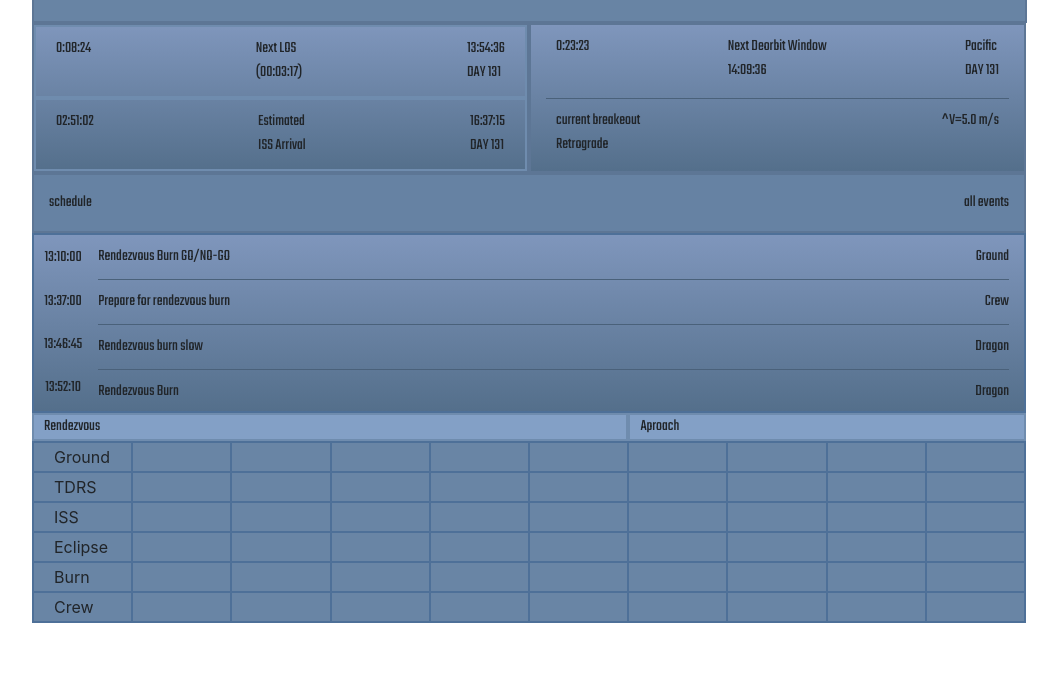
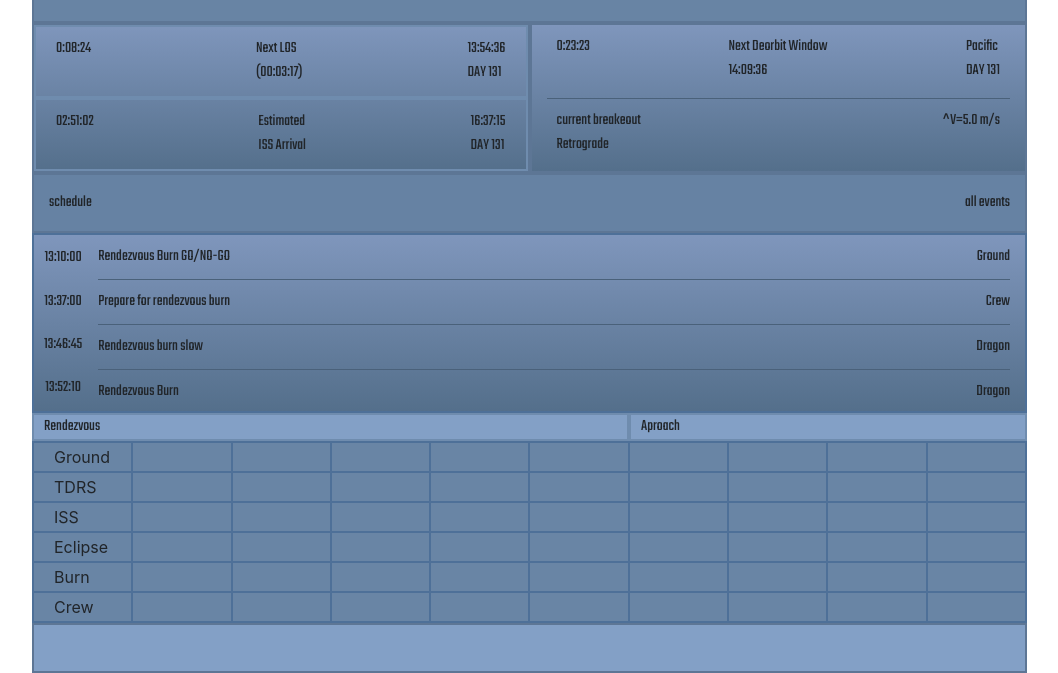
Before and after one commit to Maksym-Cherniaiev/home-work-N3, a plain HTML site: page index.html in a window 1280 px wide. Shown: the part 830-1503 px from the top of the page, without its empty margins (111-1169 px from the left). Before the commit the page ends 1469 px from the top, so only its background shows below. Drawn offline with nearby package versions, Linux system fonts and the light colour scheme.

Commit message:
Project paused, added footer

```diff
--- a/css/base.css
+++ b/css/base.css
@@ -1,5 +1,6 @@
 @import "./header.css";
 @import "./center.css";
+@import "./footer.css";
 
 body {
 	width: 100%;
--- a/css/center/bellow Burn title.css
+++ b/css/center/bellow Burn title.css
@@ -2,6 +2,7 @@
 	padding: 0;
 	background-color: rgb(131, 160, 198);
 	display: flex;
+	width: 995px;
 }
 .title-element__left {
 	padding-left: 10px;
--- a/css/center/flight-section.css
+++ b/css/center/flight-section.css
@@ -1,7 +1,7 @@
 .flight-time {
 	height: 150px;
 	padding: 0;
-	width: 100%;
+	width: 995px;
 	display: flex;
 }
 .flight-time__time {
--- a/css/center/schedule-section.css
+++ b/css/center/schedule-section.css
@@ -5,11 +5,13 @@
 	justify-content: space-between;
 	border: 2px solid rgb(93, 118, 149);
 	align-items: center;
+	width: 995px;
 }
 
 .burn {
 	border: 2px solid rgb(78, 112, 152);
 	padding: 0;
+	width: 995px;
 	height: 180px;
 	display: flex;
 	background: linear-gradient(rgb(127, 150, 188), rgb(84, 111, 139));
--- a/css/center/table.css
+++ b/css/center/table.css
@@ -1,9 +1,10 @@
 .table {
 	padding: 0;
+	margin: 0;
 }
 .table-main {
 	border: 2px solid rgb(78, 112, 152);
-	width: 100%;
+	width: 995px;
 	background-color: rgb(105, 133, 165);
 }
 td.table-row__element {
--- /dev/null
+++ b/css/footer.css
@@ -0,0 +1,6 @@
+.footer-element {
+	width: 995px;
+	height: 50px;
+	background-color: rgb(131, 160, 198);
+	border: 2px solid rgb(93, 118, 149);
+}
--- a/index.html
+++ b/index.html
@@ -1,5 +1,5 @@
 <!DOCTYPE html>
-<html lang="eng">
+<html lang="en">
 <head>
 	<meta charset="utf-8">
 	<meta name="viewport" content="width=device-width, initial-scale=1.0">
@@ -154,7 +154,7 @@
 					<p>13:52:10</p>
 				</div>
 				<div class="burn-img">
-					<img src="" alt="">
+					<!-- <img src="" alt=""> -->
 				</div>
 				<div class="container burn-rendezvous">
 					<div class="burn-rendezvous__element">
@@ -266,7 +266,11 @@
 			</div>
 		</main>
 
+		<div class="footer-element">
+		</div>
+
 		<footer>
+
 		</footer>
 	</div>
 
```
